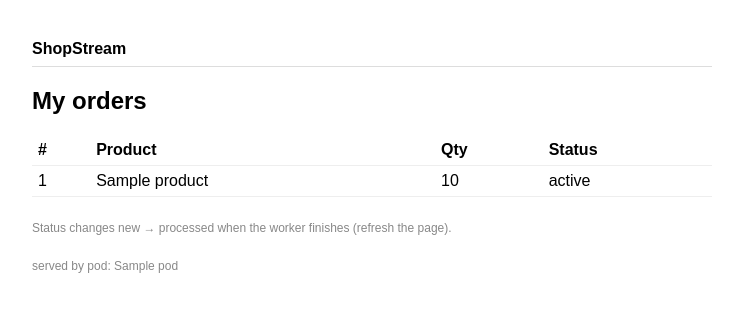
After one commit to BhushDevOps/shopstream-app, a FastAPI app: template storefront/templates/orders.html in a window 1280 px wide. The commit adds this page. Shown: the top 312 px of the page, without its empty margins (268-1011 px from the left). Run offline with FastAPI, Linux system fonts and the light colour scheme; the template is opened without the code that fills it: most values are stand-ins (such as "Sample title", 1, 10 or a date in 2020).

Commit message:
storefront: login, order button, my-orders page; orders-api: per-user orders and pod-tagged logs
Co-Authored-By: Claude Sonnet 5.5 <noreply@anthropic.com>

```diff
--- a/storefront/main.py
+++ b/storefront/main.py
@@ -1,19 +1,58 @@
 """ShopStream storefront — public web UI.
 
-Calls catalog-api over the cluster network (plain Service DNS name)
-and renders the product list as HTML.
+Login, product list, place an order, view your orders. Talks to two backends
+over the cluster network (plain Service DNS names):
+  catalog-api -> product list
+  orders-api  -> create / list orders
 
+Every request is logged with the pod name and the logged-in user, so
+`kubectl logs` shows which pod served which click.
+
+Auth here is a DEMO: users come from the USERS env var and the session is a
+signed cookie. Real systems use an identity provider (OIDC/Cognito), not this.
 """
+import logging
 import os
+
 import httpx
-from fastapi import FastAPI, Request
+from fastapi import FastAPI, Form, Request
+from fastapi.responses import RedirectResponse
 from fastapi.templating import Jinja2Templates
+from starlette.middleware.sessions import SessionMiddleware
+
+POD = os.environ.get("HOSTNAME", "unknown")
+CATALOG_URL = os.environ.get("CATALOG_URL", "http://catalog-api:8080")
+ORDERS_URL = os.environ.get("ORDERS_URL", "http://orders-api:8080")
+# "alice:alice123,bob:bob123" -> {"alice": "alice123", "bob": "bob123"}
+USERS = dict(u.split(":", 1) for u in os.environ.get("USERS", "alice:alice123,bob:bob123").split(","))
+# Signed-cookie key. Must be identical on every storefront replica, or a login
+# on one pod is rejected by the other. Real deployments inject this from a Secret.
+SECRET_KEY = os.environ.get("SESSION_SECRET", "dev-only-change-me")
+
+logging.basicConfig(level=logging.INFO, format="%(asctime)s %(message)s")
+log = logging.getLogger("storefront")
 
 app = FastAPI(title="storefront")
 templates = Jinja2Templates(directory="templates")
 
-# The Day 4 lesson in one line: services find each other by DNS name.
-CATALOG_URL = os.environ.get("CATALOG_URL", "http://catalog-api:8080")
+
+@app.middleware("http")
+async def log_requests(request: Request, call_next):
+    response = await call_next(request)
+    if request.url.path not in ("/healthz", "/readyz"):
+        user = request.session.get("user", "-")
+        log.info("pod=%s user=%s %s %s -> %s", POD, user, request.method,
+                 request.url.path, response.status_code)
+    return response
+
+
+# Added AFTER the logging middleware so it runs first and request.session exists.
+app.add_middleware(SessionMiddleware, secret_key=SECRET_KEY, max_age=3600)
+
+
+def render(request, name, **ctx):
+    ctx.update(pod=POD, user=request.session.get("user"))
+    return templates.TemplateResponse(request=request, name=name, context=ctx)
 
 
 @app.get("/healthz")
@@ -26,20 +65,79 @@ def readyz():
     return {"status": "ready"}
 
 
+@app.get("/login")
+def login_form(request: Request):
+    return render(request, "login.html", error=None)
+
+
+@app.post("/login")
+def login(request: Request, username: str = Form(...), password: str = Form(...)):
+    if USERS.get(username) == password:
+        request.session["user"] = username
+        log.info("pod=%s user=%s LOGIN ok", POD, username)
+        return RedirectResponse("/", status_code=303)
+    log.info("pod=%s user=%s LOGIN failed", POD, username)
+    return render(request, "login.html", error="Wrong username or password")
+
+
+@app.get("/logout")
+def logout(request: Request):
+    log.info("pod=%s user=%s LOGOUT", POD, request.session.get("user", "-"))
+    request.session.clear()
+    return RedirectResponse("/login", status_code=303)
+
+
+async def get_products():
+    async with httpx.AsyncClient(timeout=3.0) as client:
+        r = await client.get(f"{CATALOG_URL}/products")
+        r.raise_for_status()
+        return r.json()["products"]
+
+
 @app.get("/")
 async def home(request: Request):
-    error = None
-    products = []
+    if not request.session.get("user"):
+        return RedirectResponse("/login", status_code=303)
+    error, products = None, []
+    try:
+        products = await get_products()
+    except Exception as exc:  # show the failure instead of a stack trace
+        error = f"catalog-api unreachable: {exc}"
+    return render(request, "index.html", products=products, error=error,
+                  message=request.query_params.get("message"))
+
+
+@app.post("/order")
+async def place_order(request: Request, product_id: int = Form(...), quantity: int = Form(1)):
+    user = request.session.get("user")
+    if not user:
+        return RedirectResponse("/login", status_code=303)
     try:
         async with httpx.AsyncClient(timeout=3.0) as client:
-            r = await client.get(f"{CATALOG_URL}/products")
+            r = await client.post(f"{ORDERS_URL}/orders", json={
+                "product_id": product_id, "quantity": quantity, "username": user})
             r.raise_for_status()
-            products = r.json()["products"]
-    except Exception as exc:  # show the failure instead of a stack trace
-        error = f"catalog-api unreachable: {exc}"
-    return templates.TemplateResponse(
-        request=request,
-        name="index.html",
-        context={"products": products, "error": error,
-                 "pod": os.environ.get("HOSTNAME", "unknown")},
-    )
+        log.info("pod=%s user=%s ORDER placed id=%s", POD, user, r.json()["order_id"])
+        return RedirectResponse("/my-orders", status_code=303)
+    except Exception as exc:
+        log.info("pod=%s user=%s ORDER failed: %s", POD, user, exc)
+        return RedirectResponse("/?message=Order failed: orders-api unreachable", status_code=303)
+
+
+@app.get("/my-orders")
+async def my_orders(request: Request):
+    user = request.session.get("user")
+    if not user:
+        return RedirectResponse("/login", status_code=303)
+    error, orders = None, []
+    try:
+        async with httpx.AsyncClient(timeout=3.0) as client:
+            r = await client.get(f"{ORDERS_URL}/orders", params={"username": user})
+            r.raise_for_status()
+            orders = r.json()["orders"]
+        names = {p["id"]: p["name"] for p in await get_products()}
+        for o in orders:
+            o["product"] = names.get(o["product_id"], f"product #{o['product_id']}")
+    except Exception as exc:
+        error = f"could not load orders: {exc}"
+    return render(request, "orders.html", orders=orders, error=error)
--- a/storefront/requirements.txt
+++ b/storefront/requirements.txt
@@ -2,3 +2,5 @@ fastapi==0.141.1
 uvicorn[standard]==0.34.0
 jinja2==3.1.5
 httpx==0.28.1
+python-multipart==0.0.20
+itsdangerous==2.2.0
--- /dev/null
+++ b/storefront/templates/base.html
@@ -0,0 +1,22 @@
+<!DOCTYPE html>
+<html>
+<head><title>ShopStream</title>
+<style>
+  body { font-family: sans-serif; max-width: 680px; margin: 40px auto; }
+  nav { display: flex; gap: 16px; align-items: center; border-bottom: 1px solid #ddd; padding-bottom: 8px; }
+  nav .who { margin-left: auto; color: #555; }
+  table { border-collapse: collapse; width: 100%; } td, th { padding: 6px; border-bottom: 1px solid #eee; text-align: left; }
+  .err { color: #a00; } .msg { color: #a60; } .pod { color: #888; font-size: 12px; margin-top: 24px; }
+  input[type=number] { width: 50px; }
+</style>
+</head>
+<body>
+  <nav>
+    <b>ShopStream</b>
+    {% if user %}<a href="/">Shop</a><a href="/my-orders">My orders</a>
+    <span class="who">{{ user }} · <a href="/logout">Log out</a></span>{% endif %}
+  </nav>
+  {% block body %}{% endblock %}
+  <p class="pod">served by pod: {{ pod }}</p>
+</body>
+</html>
--- /dev/null
+++ b/storefront/templates/orders.html
@@ -0,0 +1,15 @@
+{% extends "base.html" %}
+{% block body %}
+  <h2>My orders</h2>
+  {% if error %}<p class="err">{{ error }}</p>{% endif %}
+  {% if not orders and not error %}<p>No orders yet. <a href="/">Go shopping</a>.</p>{% endif %}
+  {% if orders %}
+  <table>
+    <tr><th>#</th><th>Product</th><th>Qty</th><th>Status</th></tr>
+    {% for o in orders %}
+    <tr><td>{{ o.id }}</td><td>{{ o.product }}</td><td>{{ o.quantity }}</td><td>{{ o.status }}</td></tr>
+    {% endfor %}
+  </table>
+  <p class="pod">Status changes new → processed when the worker finishes (refresh the page).</p>
+  {% endif %}
+{% endblock %}
```
Also changed, not shown: orders-api/main.py (+25 -6 lines), storefront/templates/index.html (+15 -17 lines), storefront/templates/login.html (added, +11 -0 lines).
